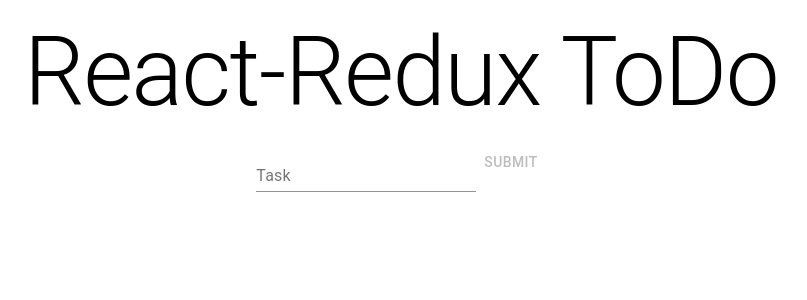
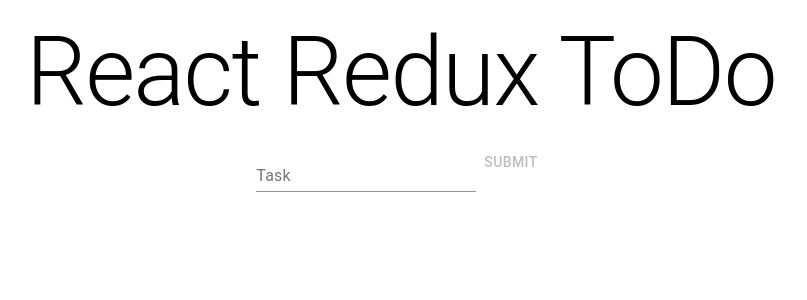
Before and after one commit to ErhanArda/react-bootcamp-todo-app, a React (Create React App) app: page / in a window 1280 px wide. Shown: the top 300 px of the page, without its empty margins (239-1046 px from the left). Built offline with nearby package versions, Linux system fonts and the light colour scheme.

Commit message:
gh-pages tests

```diff
--- a/src/components/TodoAppTitle.js
+++ b/src/components/TodoAppTitle.js
@@ -5,7 +5,7 @@
     return (
         <div>
             <Typography style={{ padding: 16 }} variant="h1">
-            React-Redux ToDo
+            React Redux ToDo
             </Typography>
         </div>
     )
```
